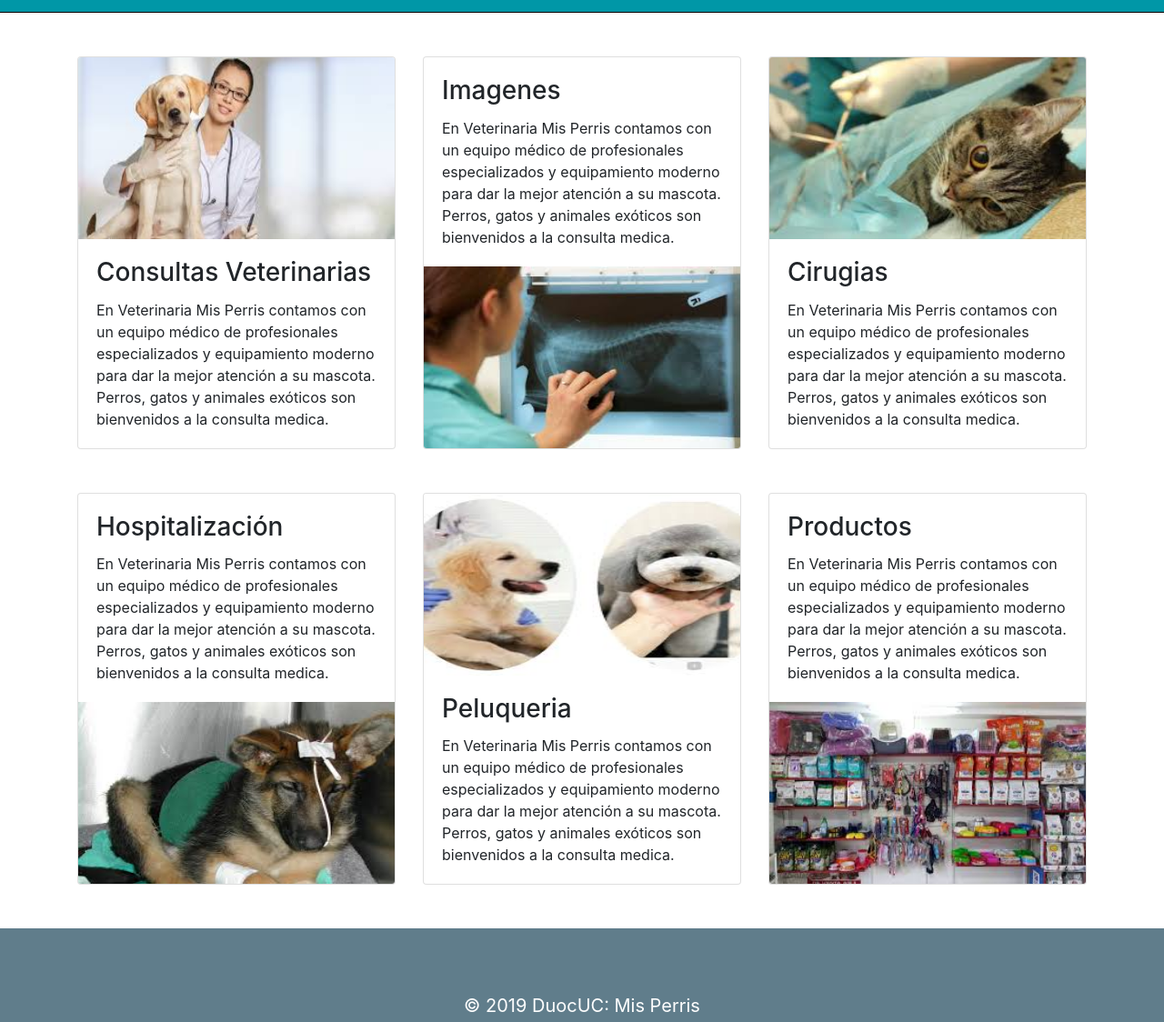
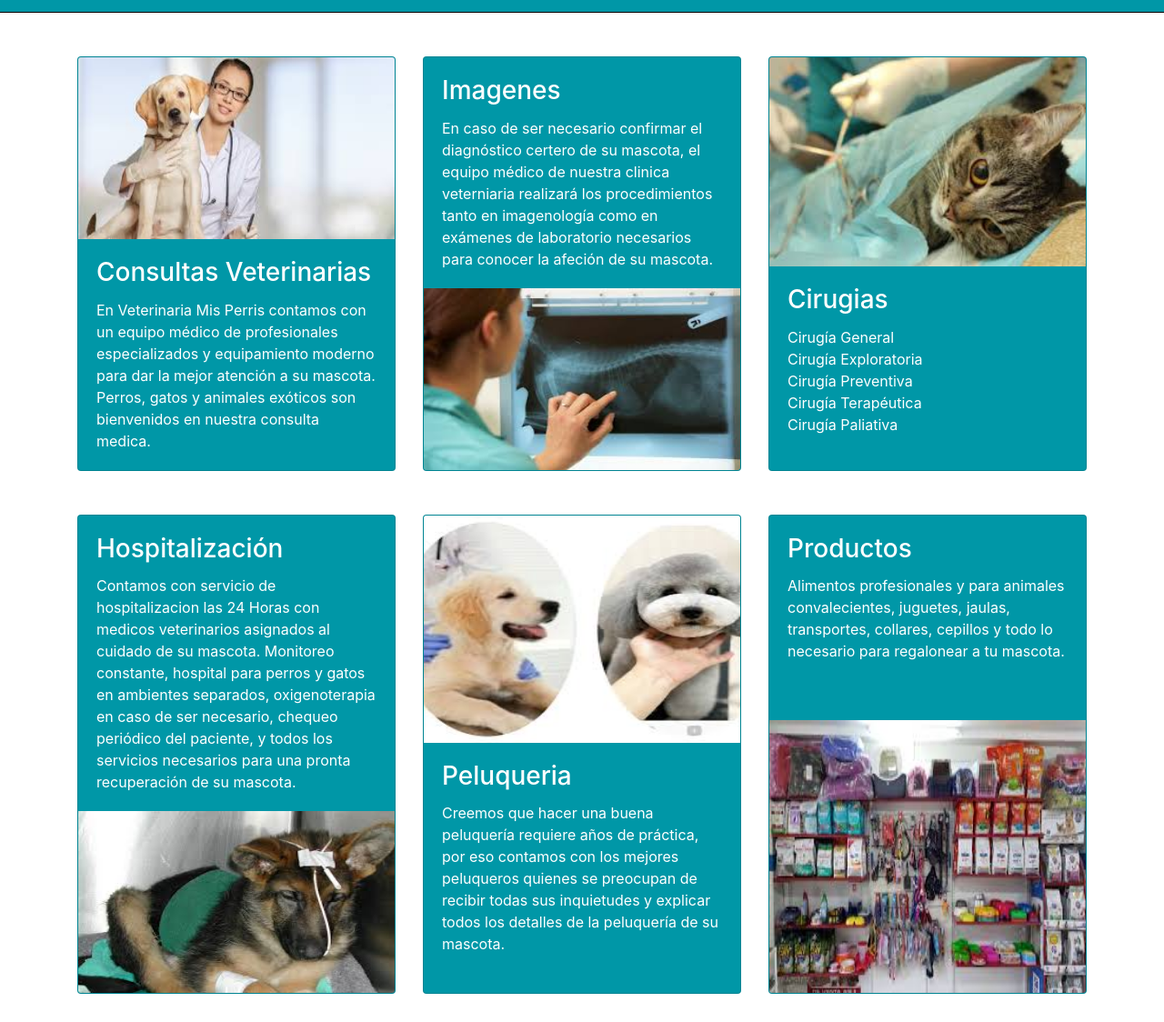
Before and after one commit to vperezc/prueba, a plain HTML site: page servicios.html in a window 1280 px wide. Shown: the part 89-1213 px from the top of the page at 91% size. Drawn offline with nearby package versions, Linux system fonts and the light colour scheme.

Commit message:
Servicios - Final

```diff
--- a/css/estilo.css
+++ b/css/estilo.css
@@ -67,3 +67,8 @@ text-align: center;
 
 
 }
+
+.bg-servicios {
+  color : white !important;
+  background-color :  #0097A7;
+}
--- a/servicios.html
+++ b/servicios.html
@@ -75,33 +75,34 @@
     <br>
     <br>
     <div class="row">
-      <div class="col-lg-4 col-md-6 col-xs-12 ">
+      <div class="col-lg-4 col-md-6 col-xs-12 d-flex align-items-stretch">
         <div class="card bg-servicios">
           <img src="img/consultas.jpg" height="200px" class="card-img-top" alt="">
           <div class="card-body">
             <h3 class="card-title fc-servicios">Consultas Veterinarias</h3>
-            <p class="card-text fc-servicios"> En Veterinaria Mis Perris contamos con un equipo médico de profesionales especializados y equipamiento moderno para dar la mejor atención a su mascota. Perros, gatos y animales exóticos son bienvenidos a
-              la consulta medica. </p>
+            <p class="card-text fc-servicios">En Veterinaria Mis Perris contamos con un equipo médico de profesionales especializados y equipamiento moderno  para dar la mejor atención a su mascota. Perros, gatos y animales exóticos son bienvenidos en nuestra consulta medica.</p>
           </div>
         </div>
       </div>
-      <div class="col-lg-4 col-md-6 col-xs-12 ">
+      <div class="col-lg-4 col-md-6 col-xs-12 d-flex align-items-stretch">
         <div class="card bg-servicios">
           <div class="card-body">
             <h3 class="card-title fc-servicios">Imagenes</h3>
-            <p class="card-text fc-servicios"> En Veterinaria Mis Perris contamos con un equipo médico de profesionales especializados y equipamiento moderno para dar la mejor atención a su mascota. Perros, gatos y animales exóticos son bienvenidos a
-              la consulta medica. </p>
+            <p class="card-text fc-servicios">En caso de ser necesario confirmar el diagnóstico certero de su mascota, el equipo médico de nuestra clinica veterniaria realizará los procedimientos tanto en imagenología como en exámenes de laboratorio necesarios para conocer la afeción de su mascota. </p>
           </div>
           <img src="img/imagenes.jpg" height="200px" class="card-img-bottom" alt="">
         </div>
       </div>
-      <div class="col-lg-4 col-md-6 col-xs-12 ">
+      <div class="col-lg-4 col-md-6 col-xs-12 d-flex align-items-stretch">
         <div class="card bg-servicios">
-          <img src="img/cirugia.jpg" height="200px" class="card-img-top" alt="">
+          <img src="img/cirugia.jpg" height="230px" class="card-img-top" alt="">
           <div class="card-body">
             <h3 class="card-title fc-servicios">Cirugias</h3>
-            <p class="card-text fc-servicios"> En Veterinaria Mis Perris contamos con un equipo médico de profesionales especializados y equipamiento moderno para dar la mejor atención a su mascota. Perros, gatos y animales exóticos son bienvenidos a
-              la consulta medica. </p>
+            <p class="card-text fc-servicios">Cirugía General<br>
+              Cirugía Exploratoria<br>
+              Cirugía Preventiva<br>
+              Cirugía Terapéutica<br>
+              Cirugía Paliativa</p>
           </div>
         </div>
       </div>
@@ -109,34 +110,34 @@
     <br>
     <br>
     <div class="row">
-      <div class="col-lg-4 col-md-6 col-xs-12 ">
+
+      <div class="col-lg-4 col-md-6 col-xs-12 d-flex align-items-stretch">
         <div class="card bg-servicios">
           <div class="card-body">
             <h3 class="card-title fc-servicios">Hospitalización</h3>
-            <p class="card-text fc-servicios"> En Veterinaria Mis Perris contamos con un equipo médico de profesionales especializados y equipamiento moderno para dar la mejor atención a su mascota. Perros, gatos y animales exóticos son bienvenidos a
-              la consulta medica. </p>
+            <p class="card-text fc-servicios">Contamos con servicio de hospitalizacion las 24 Horas con medicos veterinarios asignados al cuidado de su mascota. Monitoreo constante, hospital para perros y gatos en ambientes separados, oxigenoterapia en caso de ser necesario, chequeo periódico del paciente, y todos los servicios necesarios para una pronta recuperación de su mascota.</p>
           </div>
           <img src="img/hospitalizacion.jpg" height="200px" class="card-img-bottom" alt="">
         </div>
       </div>
-      <div class="col-lg-4 col-md-6 col-xs-12 ">
+
+      <div class="col-lg-4 col-md-6 col-xs-12 d-flex align-items-stretch">
         <div class="card bg-servicios">
-          <img src="img/peluqueria.jpg" height="200px" class="card-img-top" alt="">
+          <img src="img/peluqueria.jpg" height="250px" class="card-img-top" alt="">
           <div class="card-body">
             <h3 class="card-title fc-servicios">Peluqueria</h3>
-            <p class="card-text fc-servicios"> En Veterinaria Mis Perris contamos con un equipo médico de profesionales especializados y equipamiento moderno para dar la mejor atención a su mascota. Perros, gatos y animales exóticos son bienvenidos a
-              la consulta medica. </p>
+            <p class="card-text fc-servicios">Creemos que hacer una buena peluquería requiere años de práctica, por eso contamos con los mejores peluqueros quienes se preocupan de recibir todas sus inquietudes y explicar todos los detalles de la peluquería de su mascota.</p>
+            </div>
           </div>
         </div>
-      </div>
-      <div class="col-lg-4 col-md-6 col-xs-12 ">
+
+      <div class="col-lg-4 col-md-6 col-xs-12 d-flex align-items-stretch">
         <div class="card bg-servicios">
           <div class="card-body">
             <h3 class="card-title fc-servicios">Productos</h3>
-            <p class="card-text fc-servicios"> En Veterinaria Mis Perris contamos con un equipo médico de profesionales especializados y equipamiento moderno para dar la mejor atención a su mascota. Perros, gatos y animales exóticos son bienvenidos a
-              la consulta medica. </p>
+            <p class="card-text fc-servicios"> Alimentos profesionales y para animales convalecientes, juguetes, jaulas, transportes, collares, cepillos y todo lo necesario para regalonear a tu mascota.</p>
           </div>
-          <img src="img/productos.jpg" height="200px" class="card-img-bottom" alt="">
+          <img src="img/productos.jpg" height="300px" class="card-img-bottom" alt="">
         </div>
       </div>
     </div>
```
